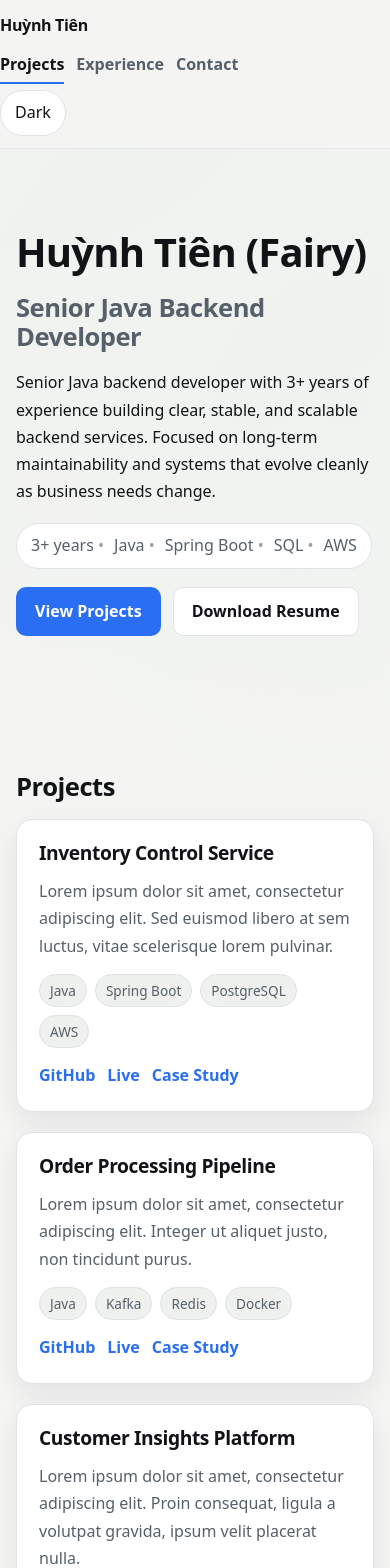
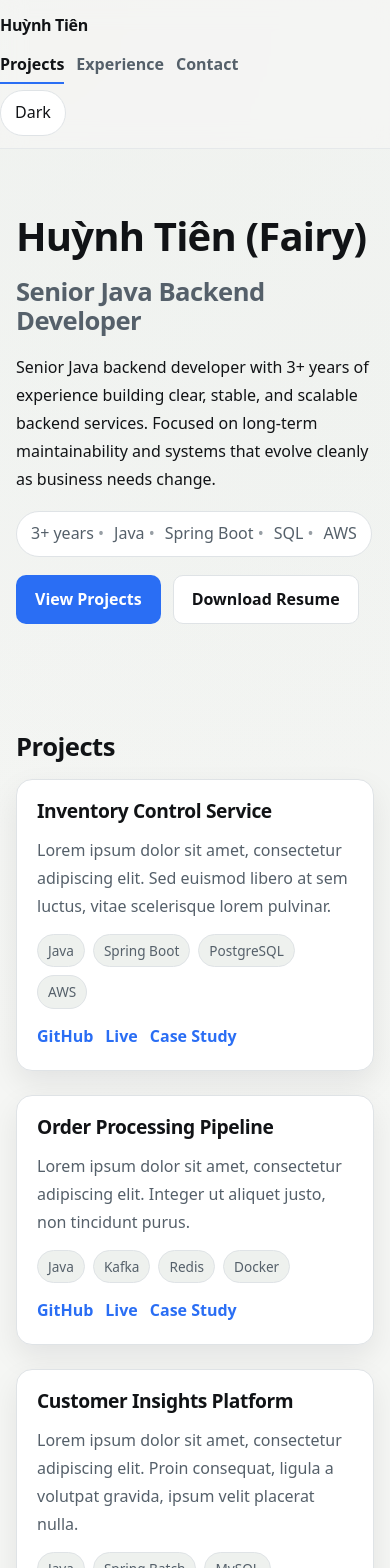
Before and after one commit to tienhuynh-tn/portfolio-tienhuynh-tn, a React (Vite) app: page / in a window 390 px wide. Shown: the top 1568 px of the page. Built offline with nearby package versions, Linux system fonts and the light colour scheme.

Commit message:
style: improve mobile spacing and touch interactions

```diff
--- a/src/styles/global.css
+++ b/src/styles/global.css
@@ -173,6 +173,7 @@ button,
   border-radius: var(--radius-md);
   padding: 10px 16px;
   cursor: pointer;
+  min-height: 44px;
   transition: transform 0.18s var(--ease-out),
     box-shadow 0.18s var(--ease-out),
     border-color 0.18s var(--ease-out),
@@ -322,6 +323,7 @@ p {
   text-decoration: none;
   font-weight: 600;
   background-image: none;
+  min-height: 44px;
   transition: transform 0.18s var(--ease-out),
     box-shadow 0.18s var(--ease-out),
     border-color 0.18s var(--ease-out),
@@ -566,10 +568,63 @@ p {
 }
 
 @media (max-width: 600px) {
+  h1 {
+    font-size: clamp(2.1rem, 9vw, 2.7rem);
+  }
+
+  h2 {
+    font-size: clamp(1.4rem, 6.2vw, 1.8rem);
+  }
+
+  .section {
+    padding: 44px 0;
+  }
+
+  .section--hero {
+    padding: 64px 0;
+  }
+
   .navbarLinks {
     width: 100%;
     justify-content: flex-start;
     gap: 12px;
     flex-wrap: wrap;
   }
+
+  .projectsGrid {
+    gap: 24px;
+  }
+
+  .list {
+    gap: 24px;
+  }
+
+  .card,
+  .item {
+    padding: 20px;
+  }
+
+  p {
+    line-height: 1.75;
+  }
 }
+
+@media (hover: none) {
+  a:hover,
+  a:focus-visible {
+    background-size: 0 1px;
+  }
+
+  .btn:hover,
+  .button:hover,
+  .themeToggle:hover {
+    transform: none;
+    box-shadow: none;
+  }
+
+  .card:hover,
+  .card:focus-within {
+    transform: none;
+    box-shadow: var(--shadow-card);
+  }
+}
```
